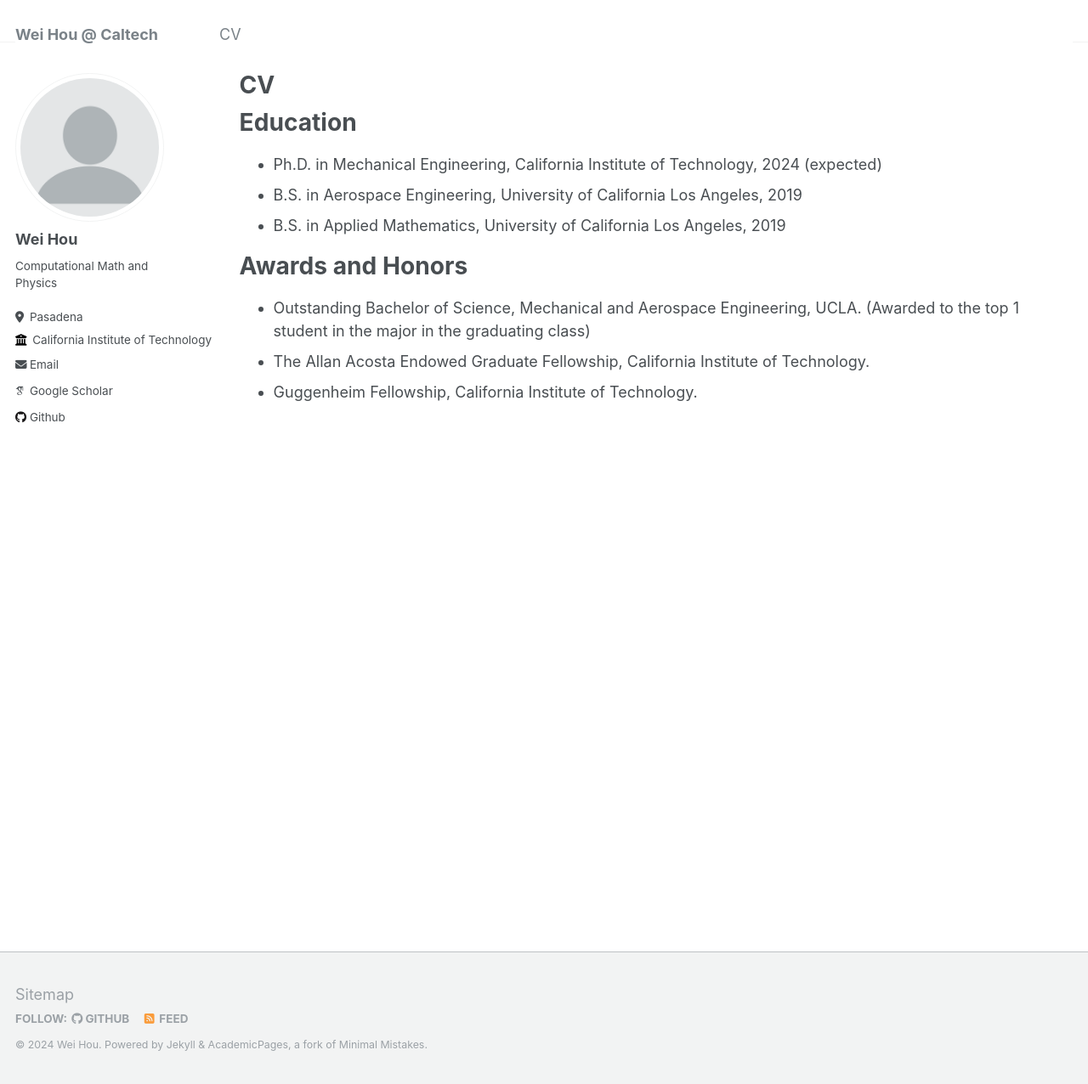
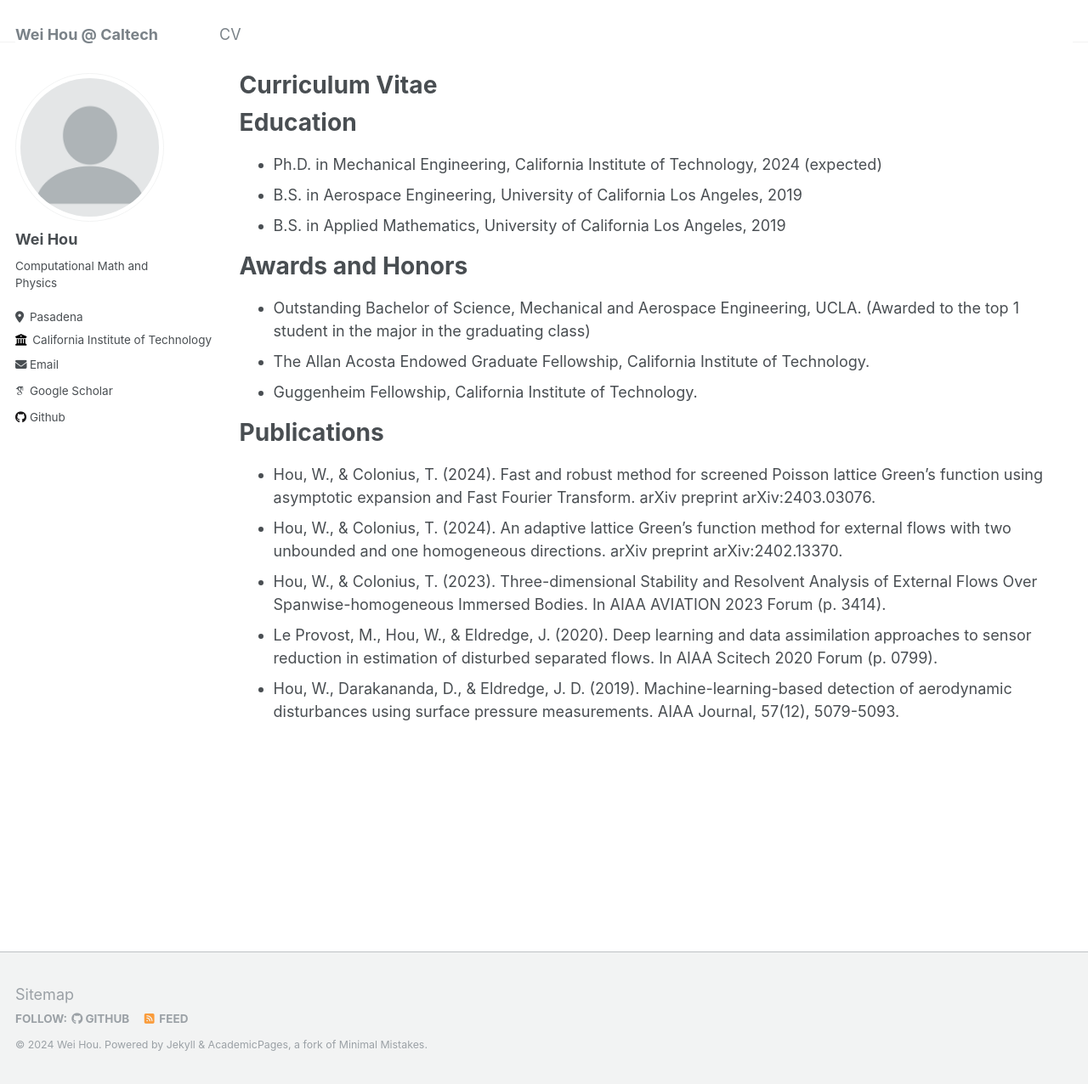
Before and after one commit to WeiHou1996/weihou.github.io, a Jekyll site: the page built from _pages/cv.md, in a window 1280 px wide and 1276 px high. Shown: the whole window at 85% size. Built offline with Jekyll 4.4.1, drawn with Linux system fonts in a browser that asks for light colours; some web fonts are replaced.

Commit message:
Update cv.md

```diff
--- a/_pages/cv.md
+++ b/_pages/cv.md
@@ -1,6 +1,6 @@
 ---
 layout: archive
-title: "CV"
+title: "Curriculum Vitae"
 permalink: /cv/
 author_profile: true
 redirect_from:
@@ -20,3 +20,11 @@ Awards and Honors
 * Outstanding Bachelor of Science, Mechanical and Aerospace Engineering, UCLA. (Awarded to the top 1 student in the major in the graduating class)
 * The Allan Acosta Endowed Graduate Fellowship, California Institute of Technology.
 * Guggenheim Fellowship, California Institute of Technology.
+
+Publications
+======
+* Hou, W., & Colonius, T. (2024). Fast and robust method for screened Poisson lattice Green's function using asymptotic expansion and Fast Fourier Transform. arXiv preprint arXiv:2403.03076.
+* Hou, W., & Colonius, T. (2024). An adaptive lattice Green's function method for external flows with two unbounded and one homogeneous directions. arXiv preprint arXiv:2402.13370.
+* Hou, W., & Colonius, T. (2023). Three-dimensional Stability and Resolvent Analysis of External Flows Over Spanwise-homogeneous Immersed Bodies. In AIAA AVIATION 2023 Forum (p. 3414).
+* Le Provost, M., Hou, W., & Eldredge, J. (2020). Deep learning and data assimilation approaches to sensor reduction in estimation of disturbed separated flows. In AIAA Scitech 2020 Forum (p. 0799).
+* Hou, W., Darakananda, D., & Eldredge, J. D. (2019). Machine-learning-based detection of aerodynamic disturbances using surface pressure measurements. AIAA Journal, 57(12), 5079-5093.
```
